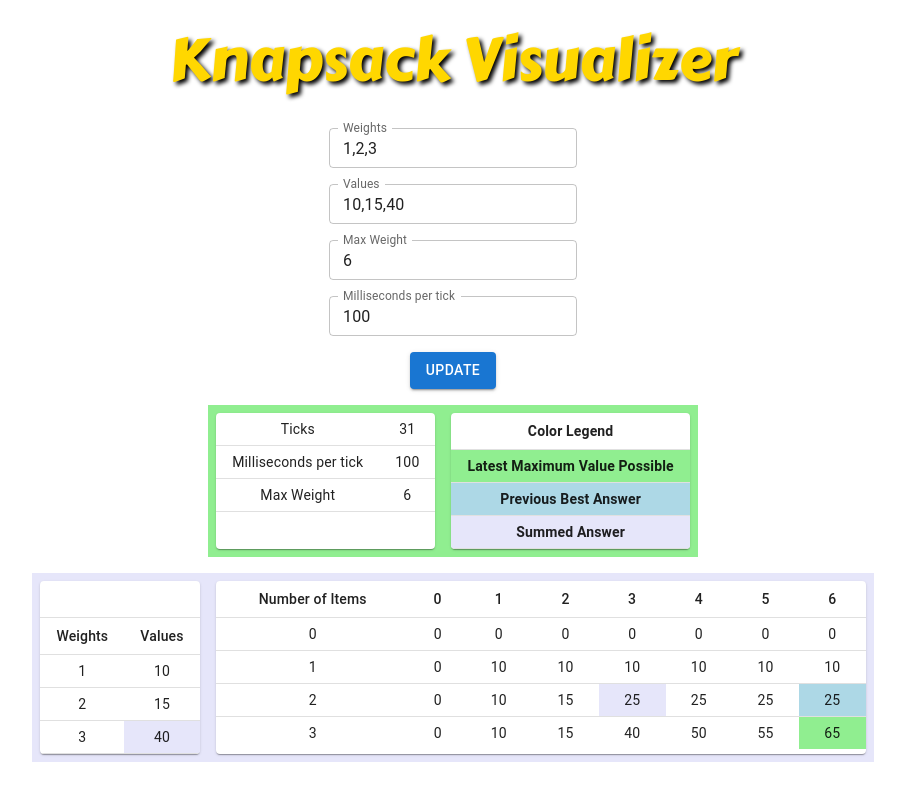
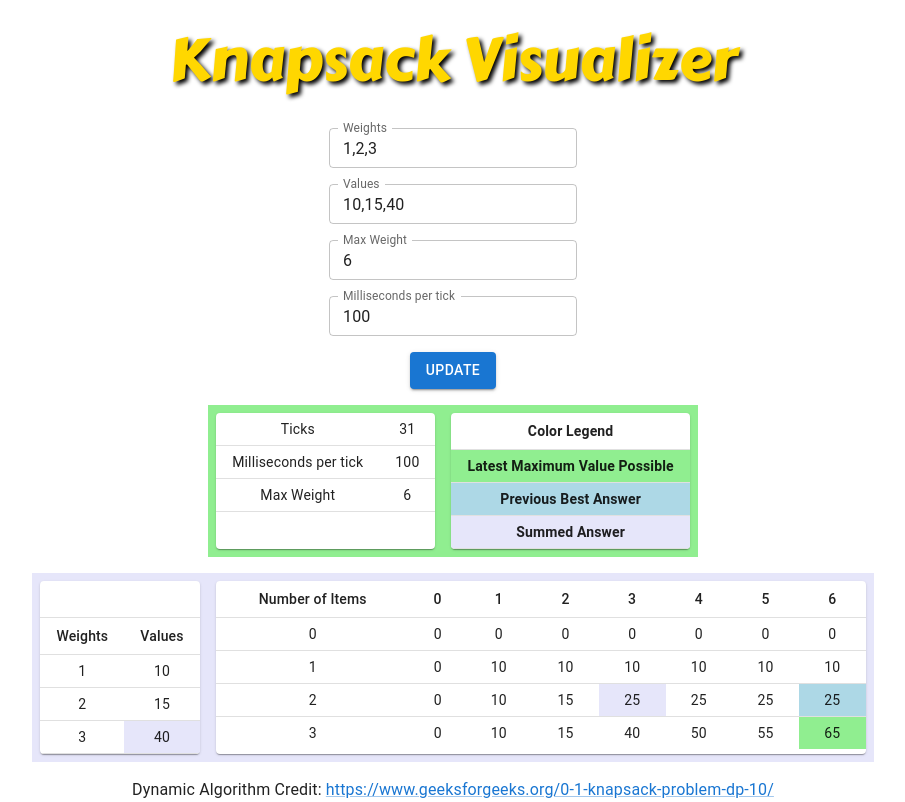
Before and after one commit to masaok/knapsack-web, a React (Create React App) app: page / in a window 1280 px wide. Shown: the whole page, without its empty margins (187-1092 px from the left). Built offline with nearby package versions, Linux system fonts and the light colour scheme.

Commit message:
Added algorithm credit link; cleaned up console logs

```diff
--- a/src/pages/Dashboard/content/KnapsackDynamic/KnapsackDynamic.jsx
+++ b/src/pages/Dashboard/content/KnapsackDynamic/KnapsackDynamic.jsx
@@ -2,6 +2,11 @@ import { useState, useCallback, useEffect } from 'react'
 import { makeStyles } from '@mui/styles'
 
 import clsx from 'clsx'
+
+import Button from '@mui/material/Button'
+import Link from '@mui/material/Link'
+import TextField from '@mui/material/TextField'
+import Typography from '@mui/material/Typography'
 
 import Table from '@mui/material/Table'
 import TableBody from '@mui/material/TableBody'
@@ -10,9 +15,6 @@ import TableContainer from '@mui/material/TableContainer'
 import TableHead from '@mui/material/TableHead'
 import TableRow from '@mui/material/TableRow'
 import Paper from '@mui/material/Paper'
-
-import Button from '@mui/material/Button'
-import TextField from '@mui/material/TextField'
 
 const useStyles = makeStyles(
   theme => ({
@@ -121,6 +123,11 @@ const useStyles = makeStyles(
     error: {
       color: 'red',
     },
+
+    // Footer
+    footer: {
+      marginTop: theme.spacing(1),
+    },
   }),
   { name: 'KnapsackDynamic' }
 )
@@ -155,10 +162,6 @@ const MAX_WEIGHT = 6
 const NUM_ITEMS = VALUES.length
 const MS = 100
 
-/* A Naive recursive implementation of 0-1 Knapsack problem
- * Credit: https://www.geeksforgeeks.org/0-1-knapsack-problem-dp-10/
- */
-
 // A utility function that returns
 // maximum of two integers
 const max = (a, b) => {
@@ -168,9 +171,6 @@ const max = (a, b) => {
 // const tableDump = table => {
 //   console.log(JSON.stringify(table, null, 2))
 // }
-
-// Initialize the Dynamic Table outside the component (because it's easier)
-// const table = [[]]
 
 // Legend
 const legend = [
@@ -214,11 +214,6 @@ const KnapsackDynamic = props => {
 
   const [errors, setErrors] = useState([])
 
-  // const [maxRow] = useState(1) // dev mode
-  // const [maxCol] = useState(2) // dev mode
-
-  // const [table, setTable] = useState(new Array(NUM_ITEMS + 1))
-
   // Validation Effect
   useEffect(() => {
     const newErrors = []
@@ -255,8 +250,8 @@ const KnapsackDynamic = props => {
   const timer = useCallback(() => {
     // If the current column is <= the max column (max weight)
     if (col <= maxCol) {
-      console.log(`ROW ${row} COL ${col} (NEW COL)`)
-      console.log(`CREATING NEW COL AT ROW ${row} AND COL ${col}`)
+      // console.log(`ROW ${row} COL ${col} (NEW COL)`)
+      // console.log(`CREATING NEW COL AT ROW ${row} AND COL ${col}`)
 
       // Reset all highlights
       setAddendValueIndex(null)
@@ -265,50 +260,53 @@ const KnapsackDynamic = props => {
       setSourceRow(null)
       setSourceCol(null)
 
-      console.log('TIMER CALLBACK:')
-      console.log(`WEIGHTS:` + JSON.stringify(weights, null, 2))
-      console.log(`VALUES:` + JSON.stringify(values, null, 2))
-      console.log(`MAX WEIGHT: ${maxWeight}`)
+      // console.log('TIMER CALLBACK:')
+      // console.log(`WEIGHTS:` + JSON.stringify(weights, null, 2))
+      // console.log(`VALUES:` + JSON.stringify(values, null, 2))
+      // console.log(`MAX WEIGHT: ${maxWeight}`)
 
       if (row === 0 || col === 0) {
-        console.log(`ROW or COL are either ZERO, so push ZERO`)
+        // console.log(`ROW or COL are either ZERO, so push ZERO`)
         // table[row].push(`ROW ${row} COL ${col}`)
         table[row].push(0)
       } else if (weights[row - 1] <= col) {
-        console.log(`PREV ROW WEIGHT <= COL ${col}`)
+        // console.log(`PREV ROW WEIGHT <= COL ${col}`)
 
-        console.log('VALUES:')
-        console.log(JSON.stringify(values, null, 2))
+        // console.log('VALUES:')
+        // console.log(JSON.stringify(values, null, 2))
 
         const sumA = values[row - 1]
-        console.log(`NEW VAL SUM A ${sumA}`)
+        // console.log(`NEW VAL SUM A ${sumA}`)
         setAddendValueIndex(row - 1)
 
         const sumB = table[row - 1][col - weights[row - 1]]
-        console.log(`NEW VAL SUM B ${sumB}`)
+        // console.log(`NEW VAL SUM B ${sumB}`)
         setSumRow(row - 1)
         setSumCol(col - weights[row - 1])
 
-        const newVal = values[row - 1] + table[row - 1][col - weights[row - 1]]
-        console.log(`NEW VAL ${newVal}`)
+        // const newVal = values[row - 1] + table[row - 1][col - weights[row - 1]]
+        const newVal = sumA + sumB
+        // console.log(`NEW VAL ${newVal}`)
 
         const prevRowVal = table[row - 1][col]
-        console.log(`PREV ROW VAL ${prevRowVal}`)
+        // console.log(`PREV ROW VAL ${prevRowVal}`)
         setSourceRow(row - 1)
         setSourceCol(col)
 
         const newMax = max(
-          values[row - 1] + table[row - 1][col - weights[row - 1]],
-          table[row - 1][col]
+          // values[row - 1] + table[row - 1][col - weights[row - 1]],
+          newVal,
+          // table[row - 1][col]
+          prevRowVal
         )
-        console.log(`NEW MAX ${newMax}`)
+        // console.log(`NEW MAX ${newMax}`)
         table[row].push(newMax)
         // tableDump(table)
       } else {
         // Get the value from the previous row
         const prevRowVal = table[row - 1][col]
-        console.log(`NO COMP, PREV ROW VAL ${prevRowVal}`)
-        table[row].push(table[row - 1][col])
+        // console.log(`NO COMP, PREV ROW VAL ${prevRowVal}`)
+        table[row].push(prevRowVal)
 
         setSourceRow(row - 1)
         setSourceCol(col)
@@ -321,15 +319,8 @@ const KnapsackDynamic = props => {
 
       // console.log(table)
     } else if (row < maxRow) {
-      // else if the current row is < max row (# of values)
-      console.log(`ROW ${row} COL ${col} (NEW ROW)`)
-      // table[row] = new Array(MAX_WEIGHT + 1)
-      // setTable(table => {
-      //   table[row] = new Array(MAX_WEIGHT + 1)
-      //   return table
-      // })
-
-      console.log(`CREATING NEW ROW AT ${row}`)
+      // console.log(`ROW ${row} COL ${col} (NEW ROW)`)
+      // console.log(`CREATING NEW ROW AT ${row}`)
       table.push([])
       // tableDump(table)
       setRow(row + 1)
@@ -340,7 +331,7 @@ const KnapsackDynamic = props => {
     // If neither condition is true, the state doesn't change, which doesn't
     // recreate the timer, which doesn't trigger the useEffect. The loop
     // will stop.
-  }, [maxCol, maxRow, ticks, row, col, maxWeight, table, values, weights])
+  }, [maxCol, maxRow, ticks, row, col, table, values, weights])
 
   useEffect(() => {
     const timeout = setTimeout(timer, ms)
@@ -353,8 +344,6 @@ const KnapsackDynamic = props => {
   const handleFieldChange = event => {
     console.log(event.target.name)
     console.log(event.target.value)
-
-    // const newFields = { ...fields }
 
     switch (event.target.name) {
       case 'weights':
@@ -398,8 +387,8 @@ const KnapsackDynamic = props => {
   // console.log('FIELDS:')
   // console.log(fields)
 
-  console.log('TABLE:')
-  console.log(table)
+  // console.log('TABLE:')
+  // console.log(table)
 
   return (
     <div className={classes.root}>
@@ -410,7 +399,6 @@ const KnapsackDynamic = props => {
               name="weights"
               label="Weights"
               size="small"
-              // value={fields.weights.join(',')}
               value={weightsInput}
               onChange={handleFieldChange}
             />
@@ -420,7 +408,6 @@ const KnapsackDynamic = props => {
               name="values"
               label="Values"
               size="small"
-              // value={fields.values.join(',')}
               value={valuesInput}
               onChange={handleFieldChange}
             />
@@ -568,7 +555,6 @@ const KnapsackDynamic = props => {
             </Table>
           </TableContainer>
         </div>
-
         {/* Main Table Output */}
         <div className={classes.table}>
           <TableContainer component={Paper}>
@@ -631,13 +617,14 @@ const KnapsackDynamic = props => {
         </div>
       </div>
 
-      {/* <div className={classes.displayArea}>
-        <div className={classes.unit}>U</div>
-        <div className={classes.unit}>U</div>
-        <div className={classes.unit}>U</div>
-        <div className={classes.unit}>U</div>
-        <div className={classes.unit}>U</div>
-      </div> */}
+      <footer className={classes.footer}>
+        <Typography>
+          Dynamic Algorithm Credit:&nbsp;
+          <Link href="https://www.geeksforgeeks.org/0-1-knapsack-problem-dp-10/" target="_blank">
+            https://www.geeksforgeeks.org/0-1-knapsack-problem-dp-10/
+          </Link>
+        </Typography>
+      </footer>
     </div>
   )
 }
```
